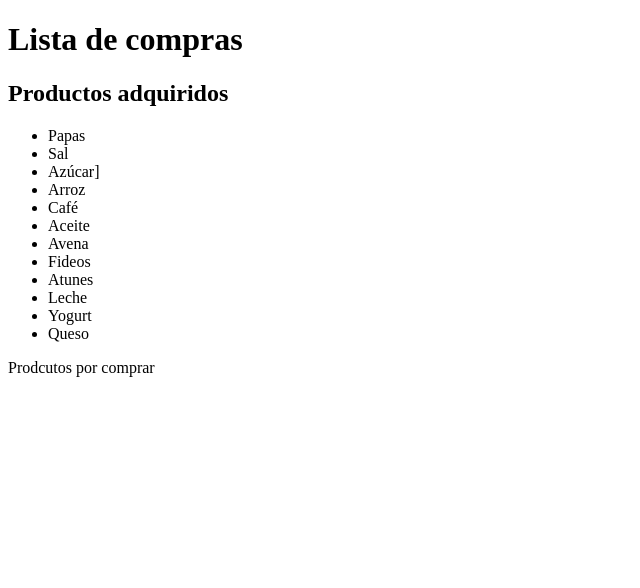
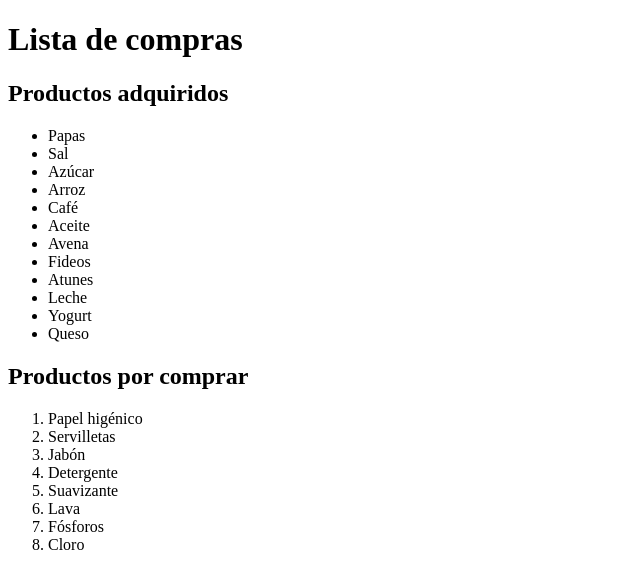
Before and after one commit to Pame05/compras-app, an Angular app: page / in a window 1280 px wide. Shown: the top 588 px of the page, without its empty margins (0-640 px from the left). Built offline with nearby package versions, Linux system fonts and the light colour scheme.

Commit message:
productos por comprar

```diff
--- a/src/app/app.component.html
+++ b/src/app/app.component.html
@@ -2,10 +2,10 @@
 
 <h2> Productos adquiridos </h2>
 
-<ul>
+<ul type>
   <li> Papas</li>
   <li> Sal </li>
-  <li> Azúcar] </li>
+  <li> Azúcar </li>
   <li> Arroz </li>
   <li> Café </li>
   <li> Aceite </li>
@@ -18,5 +18,15 @@
 </ul>
 
 <section>
-  Prodcutos por comprar
+ <h2> Productos por comprar </h2>
+ <ol type I>
+ <li> Papel higénico</li>
+ <li> Servilletas </li>
+ <li> Jabón </li>
+ <li> Detergente </li>
+ <li> Suavizante </li>
+ <li> Lava </li>
+ <li> Fósforos </li>
+ <li> Cloro </li>
+</ol>
 </section>
```
